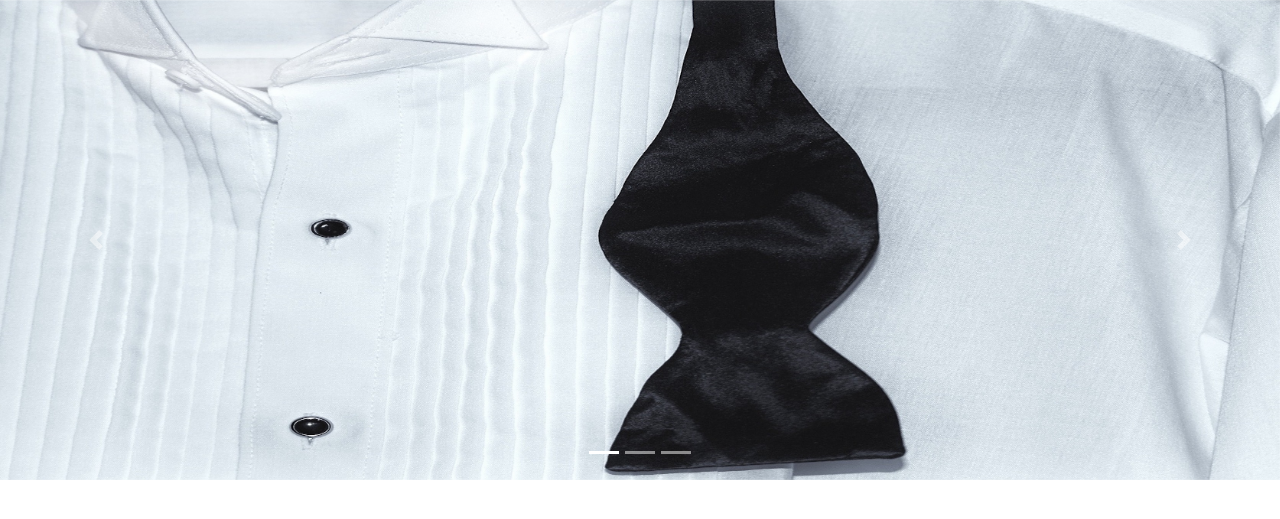
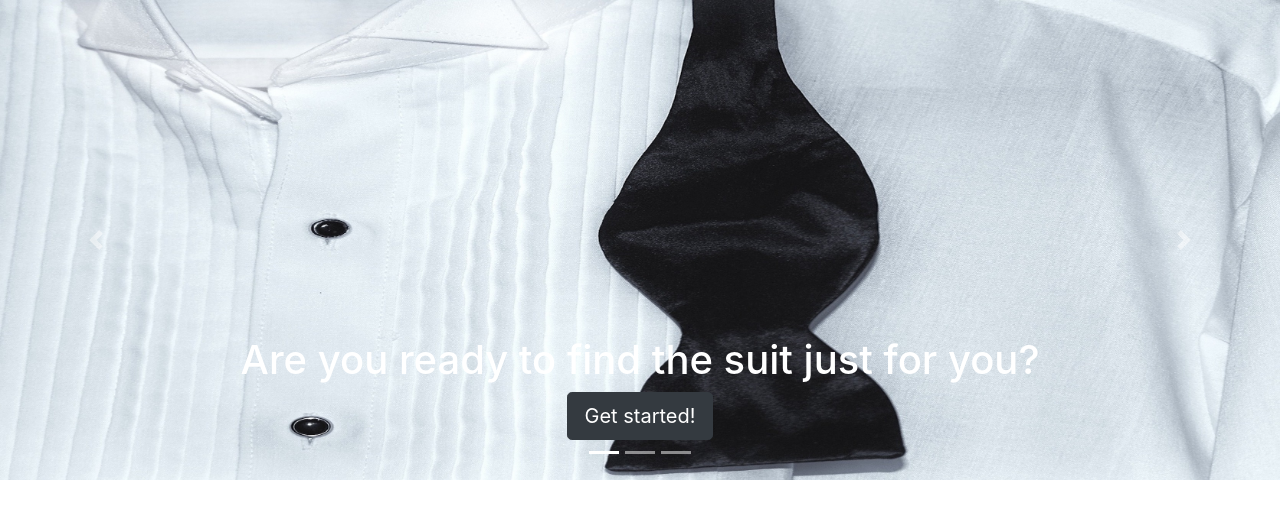
Before and after one commit to 1700128/RentATuxedo, a PHP site: page / in a window 1280 px wide. Shown: the part 96-615 px from the top of the page. Run offline with PHP 8.4, Linux system fonts and the light colour scheme.

Commit message:
added button

```diff
--- a/index.php
+++ b/index.php
@@ -54,6 +54,10 @@
   <div class="carousel-inner" role="listbox">
     <div class="carousel-item active">
       <img class="d-block w-100" src="Pictures/shirt.jpg" alt="First slide">
+      <div class="carousel-caption">
+      <h1>Are you ready to find the suit just for you?</h1>
+          <button type="button" class="btn btn-dark btn-lg"> Get started!</button>
+        </div>
     </div>
     <div class="carousel-item">
       <img class="d-block w-100" src="Pictures/collar.jpg" alt="Second slide">
```
